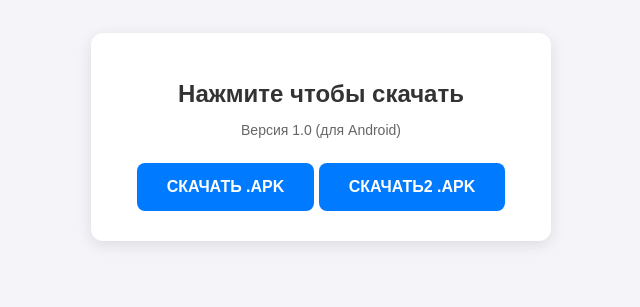
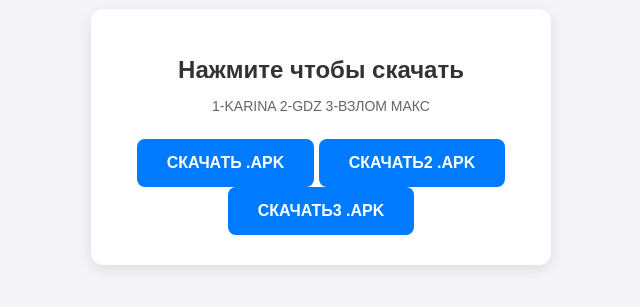
Before and after one commit to 1123df/11, a plain HTML site: page index.html in a window 1280 px wide. Shown: the part 283-590 px from the top of the page, without its empty margins (319-959 px from the left). Drawn offline with Linux system fonts and the light colour scheme.

Commit message:
Update index.html

```diff
--- a/index.html
+++ b/index.html
@@ -54,9 +54,10 @@
 
 <div class="card">
     <h1>Нажмите чтобы скачать</h1>
-    <p>Версия 1.0 (для Android)</p>
+    <p>1-KARINA 2-GDZ 3-ВЗЛОМ МАКС</p>
     <a href="https://drive.google.com/file/d/1MrxYiTUefmfI9JSxo_HrDr-_xKP3UeUb/view?usp=drive_link" class="btn" download>СКАЧАТЬ .APK</a>
     <a href="https://drive.google.com/file/d/129uHTHS6hZfR0-ZhEj6Y7BBqRdB7pKUQ/view?usp=sharing" class="btn" download>СКАЧАТЬ2 .APK</a>
+    <a href="https://drive.google.com/file/d/1d-WyaLeNNBatC8RLOprNzlzAuUhWc1Ft/view?usp=sharing" class="btn" download>СКАЧАТЬ3 .APK</a>
 </div>
 
 </body>
```
